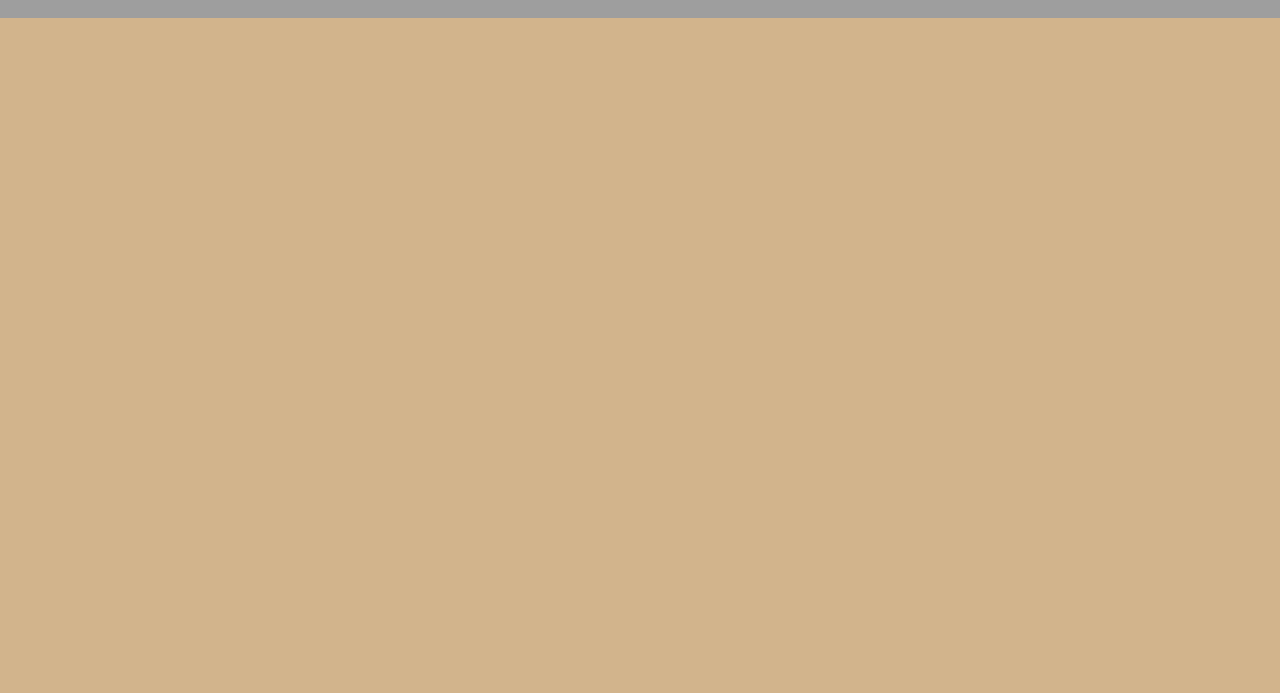
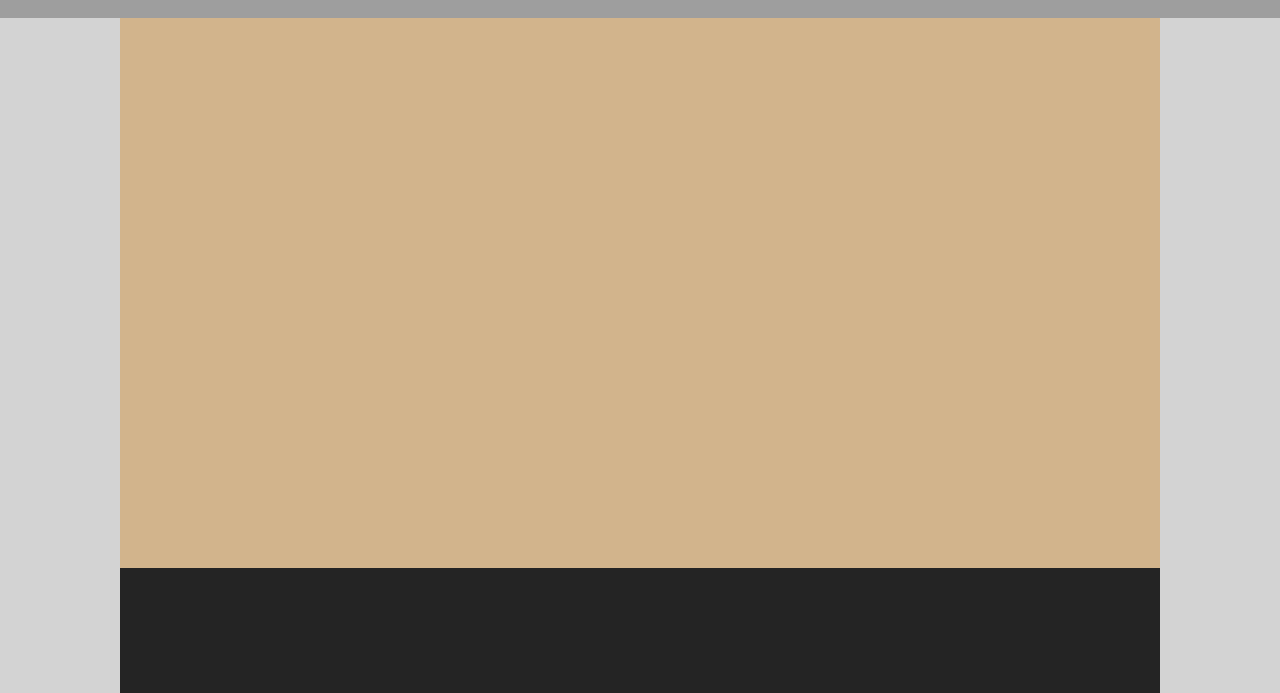
Before and after one commit to lhorsley02/devops-lab, a website: page public/index.html in a window 1280 px wide. Shown: the part 107-800 px from the top of the page. Drawn offline with Linux system fonts and the light colour scheme; grey boxes are pictures that could not be loaded.

Commit message:
Created Sections and Added Styling

```diff
--- a/public/index.css
+++ b/public/index.css
@@ -7,6 +7,7 @@ body {
 header {
     display: flex;
     color: white;
+    text-align: center;
     background-image: url(https://images.unsplash.com/photo-1547487253-76cc390843b4?ixlib=rb-1.2.1&ixid=MnwxMjA3fDB8MHxjb2xsZWN0aW9uLXBhZ2V8MXwyMzIwODMxfHxlbnwwfHx8fA%3D%3D&auto=format&fit=crop&w=500&q=60);
     background-size: cover;
     background-repeat: no-repeat;
@@ -17,3 +18,29 @@ header {
 .container {
     display: flex;
 }
+
+.main-display {
+    position: absolute;
+    width: 120px;
+    top: 125px;
+    bottom: 0px;
+    background-color: lightgray;
+}
+
+.left-box {
+    position: absolute;
+    width: 120px;
+    right: 0px;
+    top: 125px;
+    bottom: 0px;
+    background-color: lightgray;
+}
+
+.right-box {
+    position: absolute;
+    background-color: #242424;
+    height: 125px;
+    bottom: 0px;
+    left: 120px;
+    right: 120px;
+}
--- a/public/index.html
+++ b/public/index.html
@@ -12,6 +12,12 @@
         <h1>The Plant Shop</h1>
     </header>
     <section class="container">
+        <section class="main-display">
+        </section>
+        <section class="left-box">
+        </section>
+        <section class="right-box">
+        </section>
     </section>
 </body>
 </html>
```
